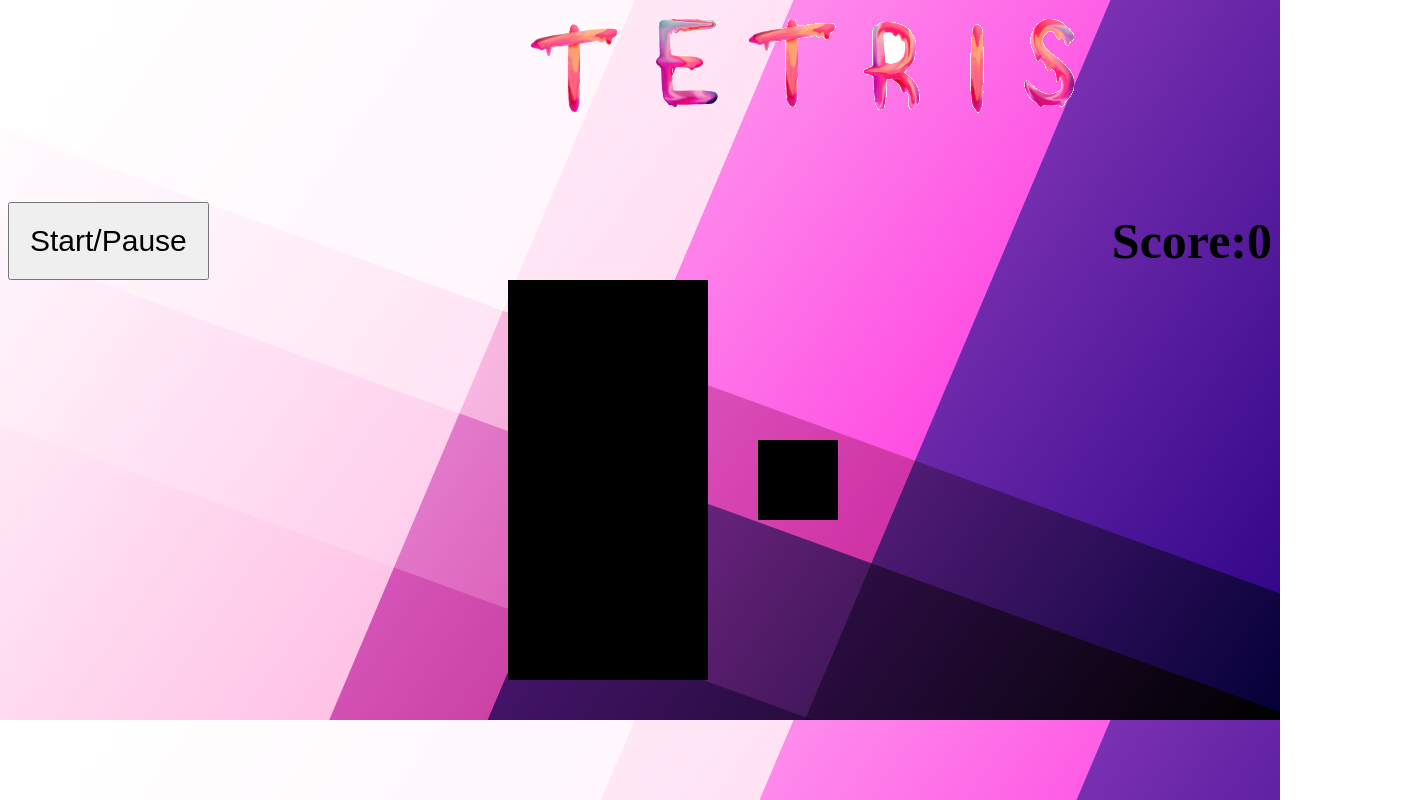
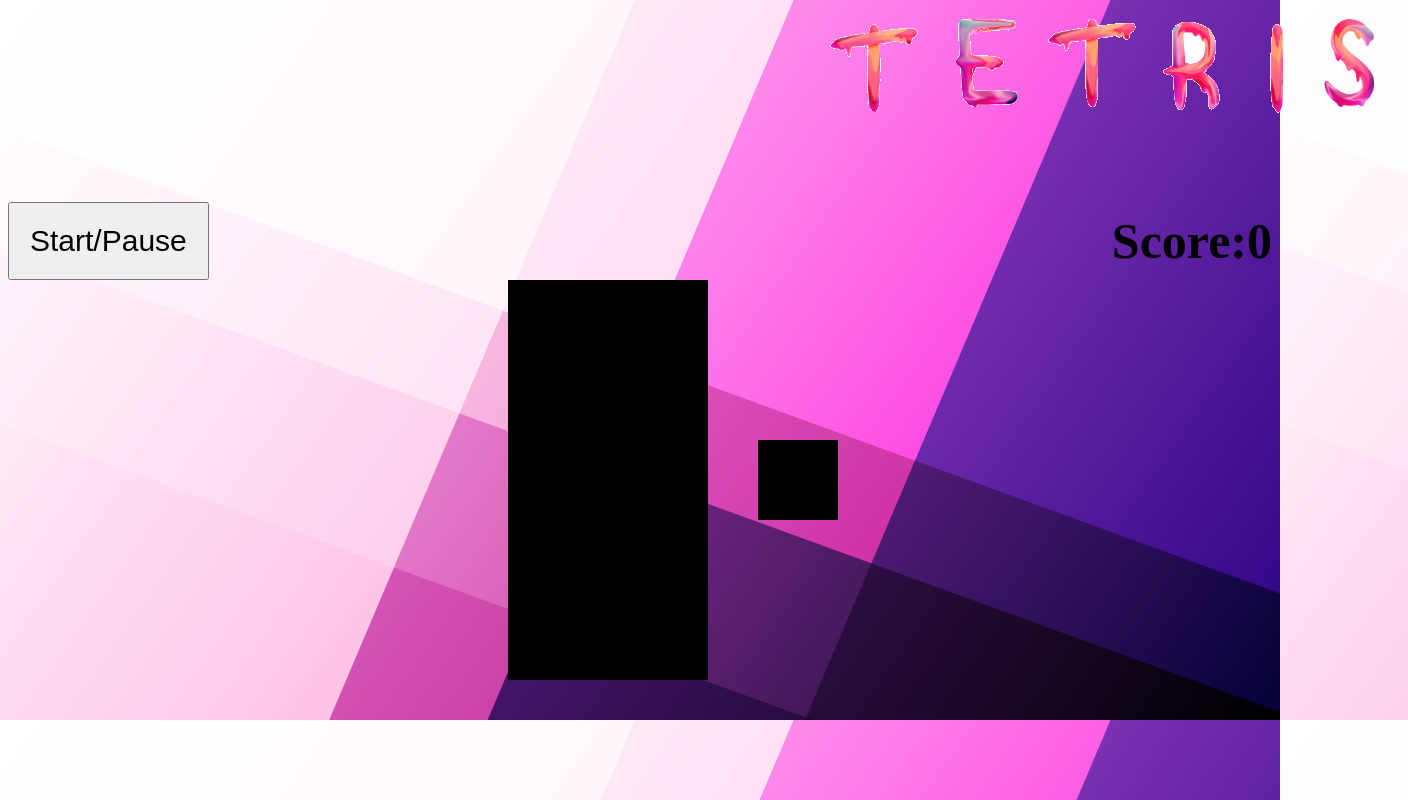
Before and after one commit to Saranya54/tetris, a plain HTML site: page index.html in a window 1280 px wide. Shown: the whole page, 1408 px wide, since content can reach past the window. Drawn offline with Linux system fonts and the light colour scheme.

Commit message:
Update index.html

```diff
--- a/index.html
+++ b/index.html
@@ -8,7 +8,7 @@
   </head>
   <body>
      <div class="heading" >
-         <img src="header.png"  style="margin-left: 500px;">
+         <img src="header.png"  style="margin-left: 800px;">
      </div>
     <h3 style="font-size: 50px; float: right; margin-top: 90px;">Score:<span id="score">0</span></h3>
     <button id="start-button" style="padding: 20px; font-size: 30px; margin-top: 80px;"> Start/Pause</button>
```
